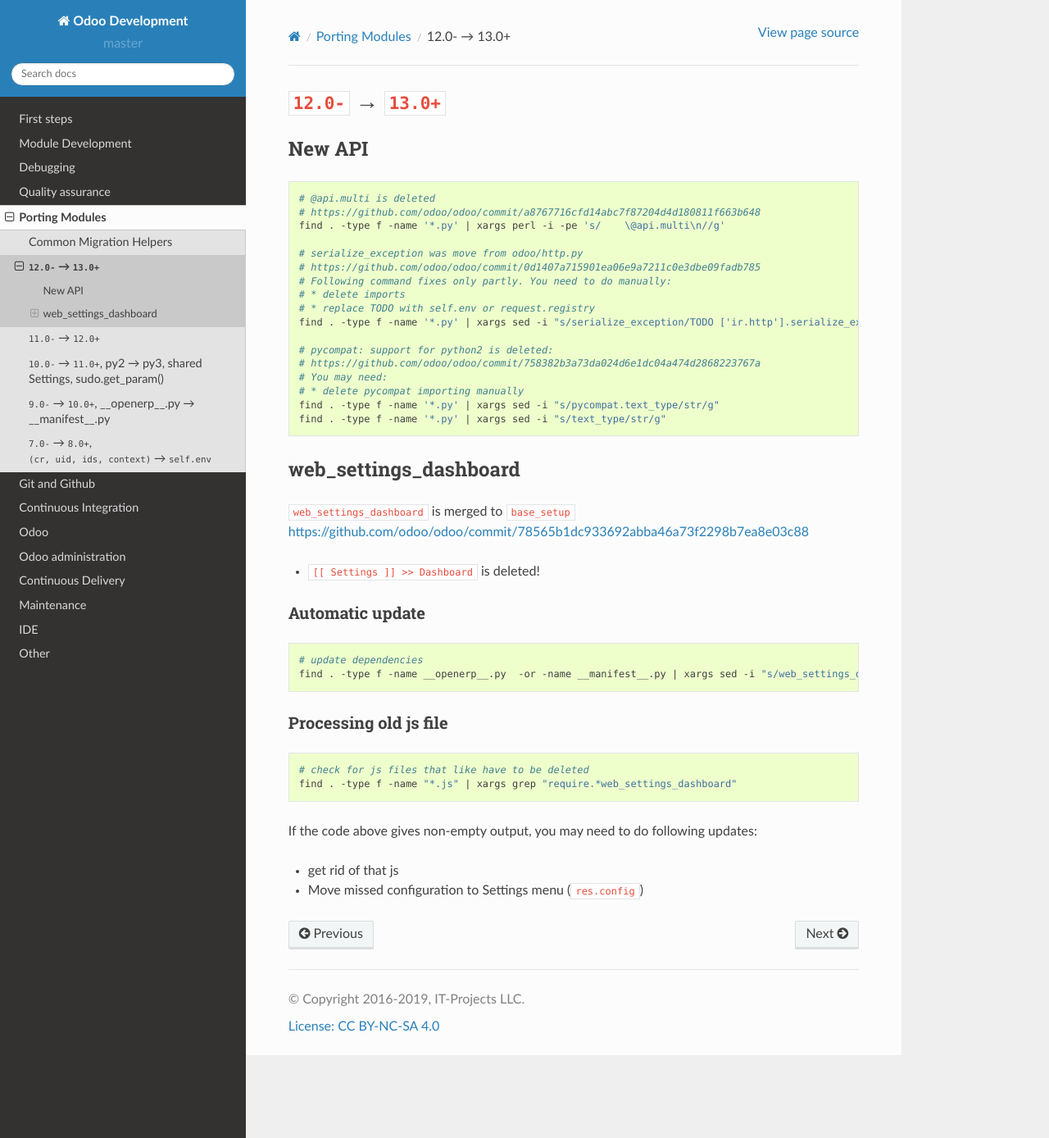
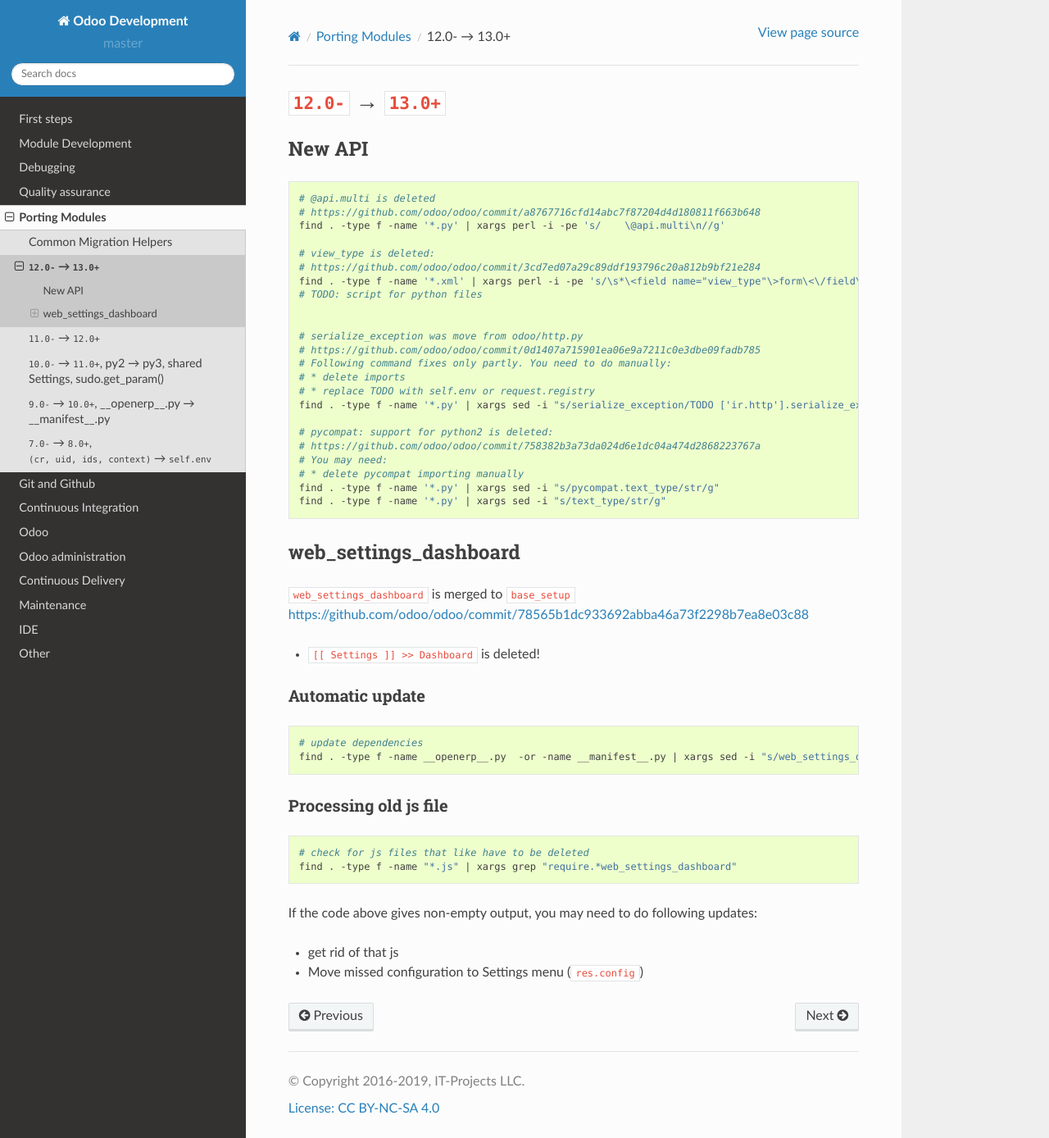
Before and after one commit to itpp-labs/odoo-development, a Sphinx documentation site: the page built from docs/migration/migrate-odoo-12-to-13.rst, in a window 1280 px wide and 1388 px high. Shown: the whole window at 82% size. Built offline with Sphinx 7.4.7 and the Read the Docs theme 2.0.0, drawn with Linux system fonts in a browser that asks for light colours.

Commit message:
Update migrate-odoo-12-to-13.rst

```diff
--- a/docs/migration/migrate-odoo-12-to-13.rst
+++ b/docs/migration/migrate-odoo-12-to-13.rst
@@ -10,6 +10,12 @@
     # @api.multi is deleted
     # https://github.com/odoo/odoo/commit/a8767716cfd14abc7f87204d4d180811f663b648
     find . -type f -name '*.py' | xargs perl -i -pe 's/    \@api.multi\n//g'
+
+    # view_type is deleted:
+    # https://github.com/odoo/odoo/commit/3cd7ed07a29c89ddf193796c20a812b9bf21e284
+    find . -type f -name '*.xml' | xargs perl -i -pe 's/\s*\<field name="view_type"\>form\<\/field\>\n//g'
+    # TODO: script for python files
+
 
     # serialize_exception was move from odoo/http.py
     # https://github.com/odoo/odoo/commit/0d1407a715901ea06e9a7211c0e3dbe09fadb785
```
